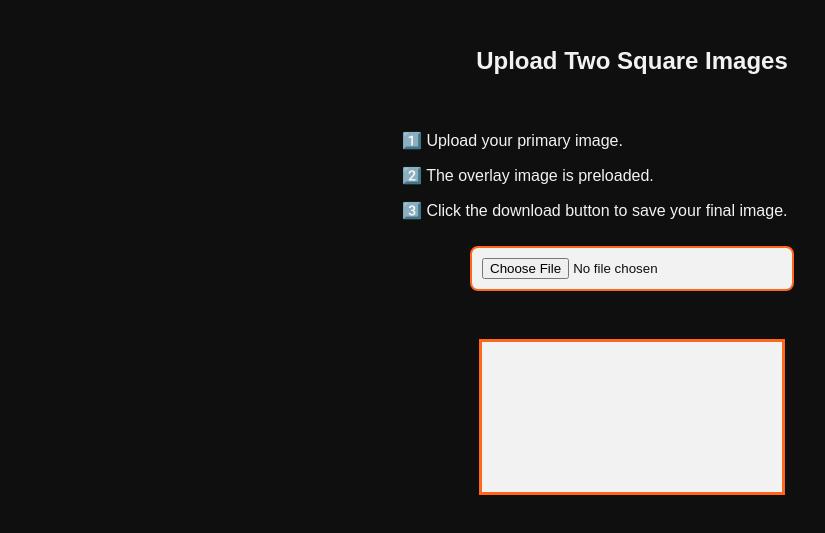
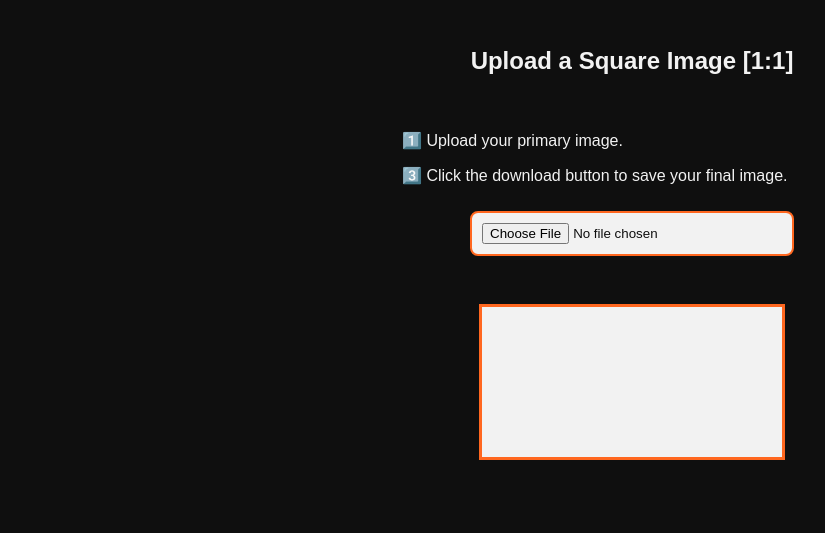
Before and after one commit to vaibhavupadhyay23/image_overlay_website, a plain HTML site: page index.html in a window 1280 px wide. Shown: the part 81-614 px from the top of the page, without its empty margins (8-833 px from the left). Drawn offline with Linux system fonts and the light colour scheme.

Commit message:
Update index.html

```diff
--- a/index.html
+++ b/index.html
@@ -80,10 +80,9 @@
     <div class="header">
         <h2>TECHEAGLE</h2>
     </div>
-    <h2>Upload Two Square Images</h2>
+    <h2>Upload a Square Image [1:1]</h2>
     <div class="container">
         <p>1️⃣ Upload your primary image.</p>
-        <p>2️⃣ The overlay image is preloaded.</p>
         <p>3️⃣ Click the download button to save your final image.</p>
 
         <input type="file" id="primaryImage" accept="image/*">
```
